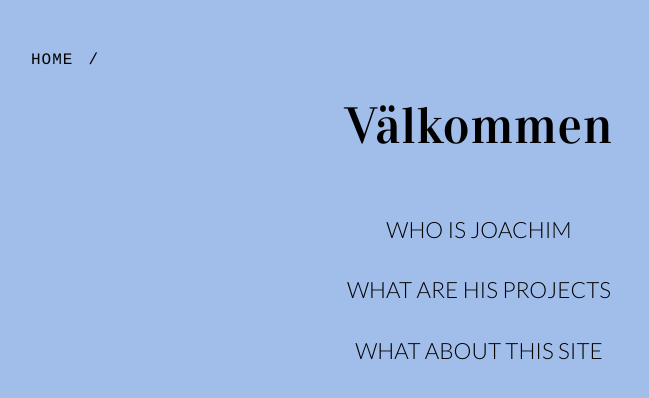
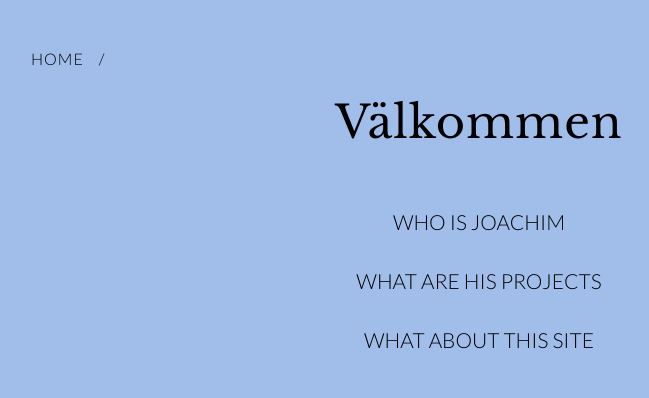
Before and after one commit to Jammar/portfolio2, a Gatsby site: page / in a window 1280 px wide. Shown: the whole page, without its empty margins (161-810 px from the left). Built offline with nearby package versions, Linux system fonts and the light colour scheme; Gatsby itself is replaced by a stand-in of ours.

Commit message:
better fonts, stick to two

```diff
--- a/src/components/layout.css
+++ b/src/components/layout.css
@@ -12,8 +12,13 @@
 
   --content-font: "Libre Baskerville" /* org "Goudy Old Style" */;
   --mainmenu-font: "Lato" /* org "Shree Devanagari 714" */;
-  --navbar-font: "Cousine"/* org "Eurostile" */;
-  --h1-font: 'Vidaloka';
+  --navbar-font: "Lato"/* org "Eurostile" */;
+  --h1-font: 'Libre Baskerville';
+
+  /* --content-font: "Libre Baskerville";
+  --mainmenu-font: "Lato";
+  --navbar-font: "Cousine";
+  --h1-font: 'Vidaloka'; */
 }
 
 main {
@@ -49,7 +54,7 @@ main {
   text-align: center;
   text-transform: uppercase;
   font-family: var(--mainmenu-font);
-  font-size: 1.4rem;
+  font-size: 1.3rem;
   padding: 0;
   margin: 0;
 }
@@ -147,7 +152,7 @@ h1 {
   font-family: var(--h1-font);
   font-weight: 300;
   text-rendering: optimizeLegibility;
-  font-size: 3.2rem;
+  font-size: 2.8rem;
   letter-spacing: 1px;
   text-align: center;
   line-height: 1;
@@ -158,7 +163,7 @@ h2 {
   text-align: center;
   margin-top: 40px;
   margin-bottom: 30px;
-  font-size: 1.7rem;
+  font-size: 1.5rem;
   font-weight: 300;
 }
 
```
